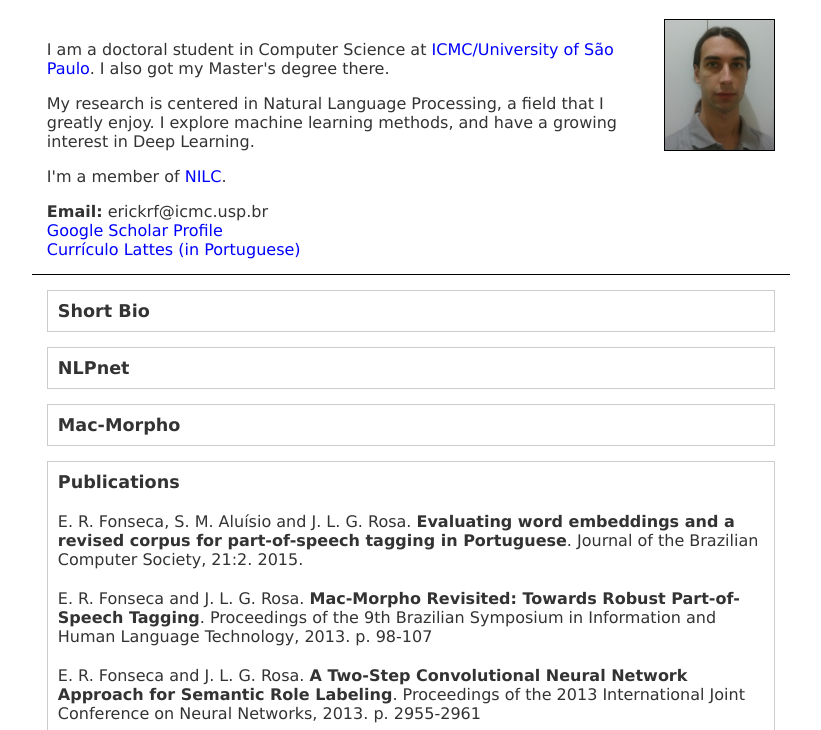
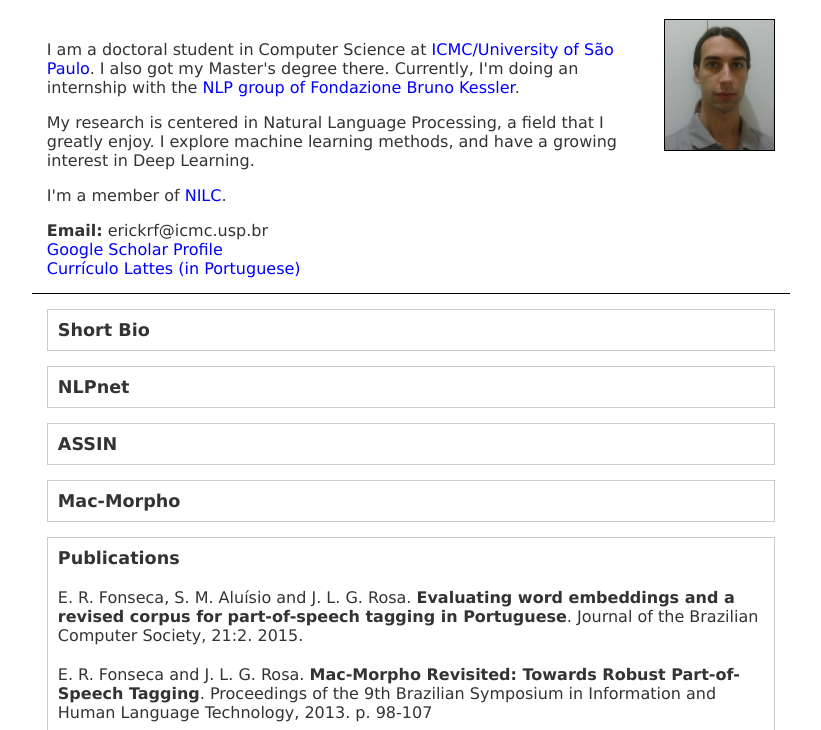
Before and after one commit to erickrf/erickrf.github.io, a plain HTML site: page index.html in a window 1280 px wide. Shown: the part 70-800 px from the top of the page, without its empty margins (229-1050 px from the left). Drawn offline with Linux system fonts and the light colour scheme.

Commit message:
added ASSIN and FBK

```diff
--- a/index.html
+++ b/index.html
@@ -32,6 +32,7 @@
        <div id="top-text">
            <p>
             I am a doctoral student in Computer Science at <a href="http://www.icmc.usp.br">ICMC/University of São Paulo</a>. I also got my Master's degree there.
+            Currently, I'm doing an internship with the <a href="http://hlt-nlp.fbk.eu/">NLP group of Fondazione Bruno Kessler</a>.
            </p>
            <p>
             My research is centered in Natural Language Processing, a field that I greatly enjoy. I explore machine learning methods, and have a growing interest in Deep Learning.
@@ -80,6 +81,13 @@
        </div>
 
        <div class="collapsable">
+       	 <span class="collapsable-title" onclick="hideOrShow('assin-text');">ASSIN</span>
+       	 <p id ="assin-text" class="text">
+	   In 2016, I released <a href="http://nilc.icmc.usp.br/assin/">ASSIN</a>, a corpus for Recognizing Textual Entailment (or Natural Language Inference) and Semantic Textual Similarity in Portuguese.
+	   A good number of colleagues and professores helped in many ways ASSIN to get ready. It was used in a <a href="http://propor2016.di.fc.ul.pt/?page_id=381">shared task</a> parallel to the PROPOR 2016 conference.
+	 </p>
+       </div>
+       <div class="collapsable">
 	 <span class="collapsable-title" onclick="hideOrShow('macmorpho-text');">Mac-Morpho</span>
 	 <p id ="macmorpho-text" class="text">
 	   In 2013 and 2014, I revised the <a href="http://nilc.icmc.usp.br/macmorpho/">Mac-Morpho</a> corpus, a collection of newswire texts in Brazilian Portuguese manually annotated with POS tags. Duplicated sentences and sentences with missing words were removed, and a few other corrections were performed. Word contractions were joined in a single token, as they appear in actual text, instead of leaving them separated. Both the original and the revised versions can be found in the link.
```
